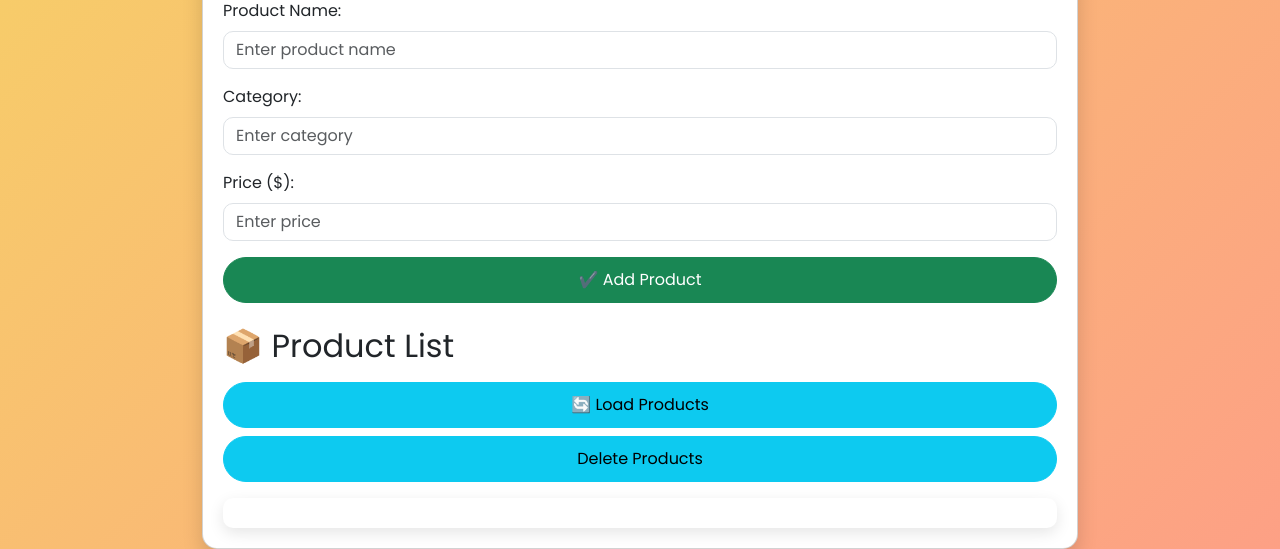
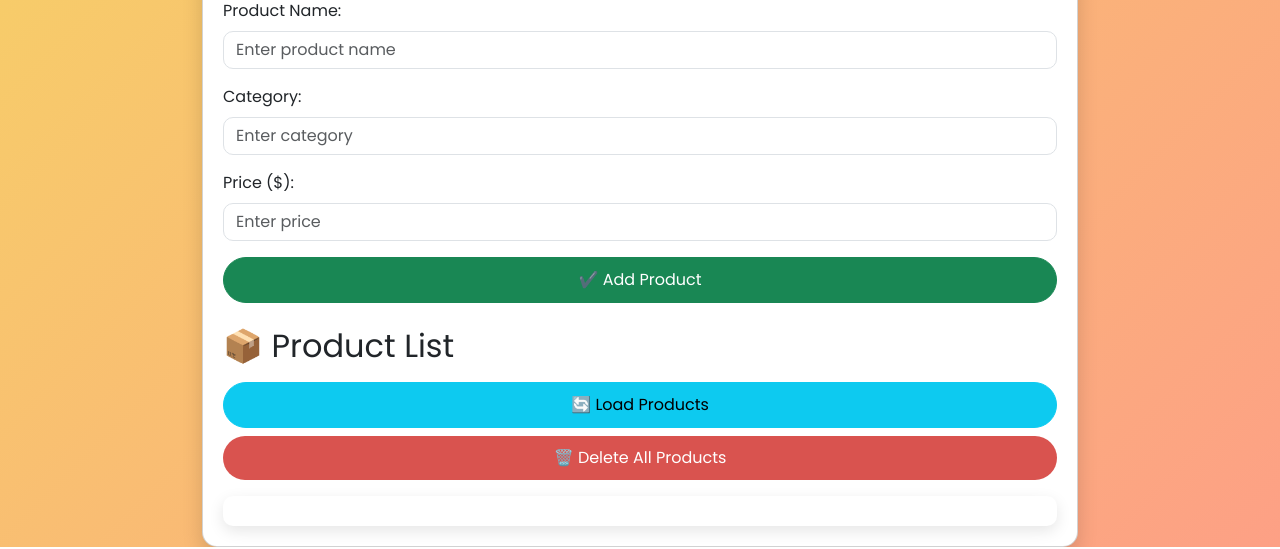
Before and after one commit to Dhruv2605/product_catalogue_ell887, a Flask app: page / in a window 1280 px wide. Shown: the part 305-854 px from the top of the page. Run offline with Flask 3, Linux system fonts and the light colour scheme; the visitor is signed in with stand-in values (Sample User, id 1).

Commit message:
productID update

```diff
--- a/templates/index.html
+++ b/templates/index.html
@@ -111,7 +111,8 @@
 
         <h2 class="mt-4">📦 Product List</h2>
         <button onclick="fetchProducts()" class="btn btn-info w-100 mt-2">🔄 Load Products</button>
-        <button onclick="clearProducts()" class="btn btn-info w-100 mt-2"> Delete Products</button>
+        <button onclick="clearProducts()" class="btn btn-danger w-100 mt-2">🗑️ Delete All Products</button>
+
         <div class="product-list mt-3">
             <ul id="productList" class="list-group"></ul>
         </div>
```
